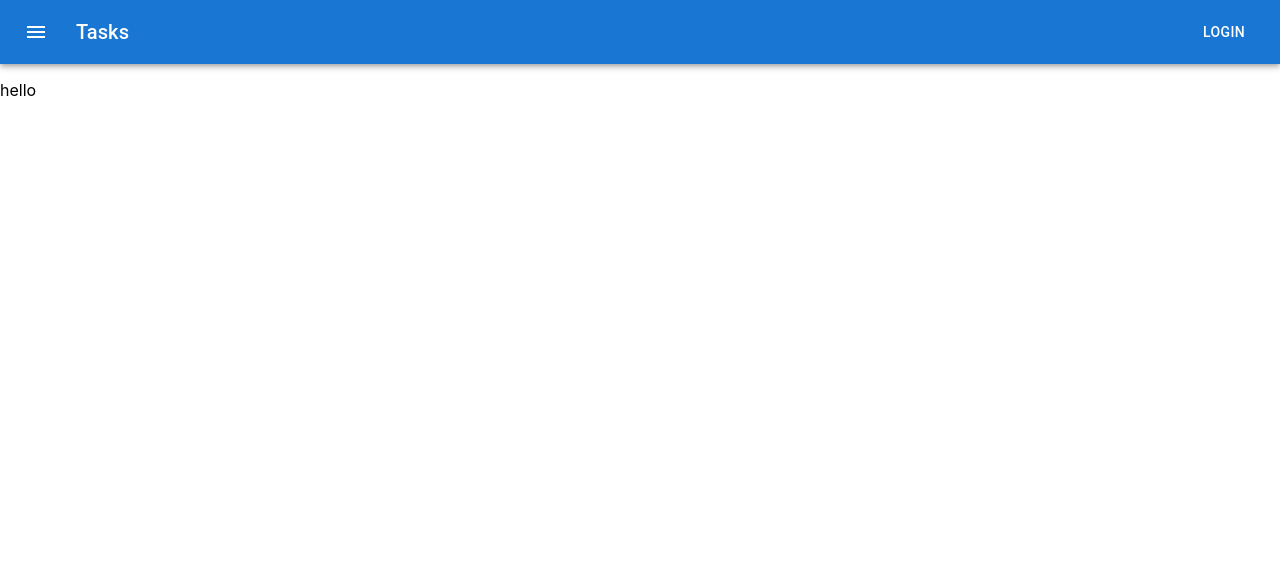
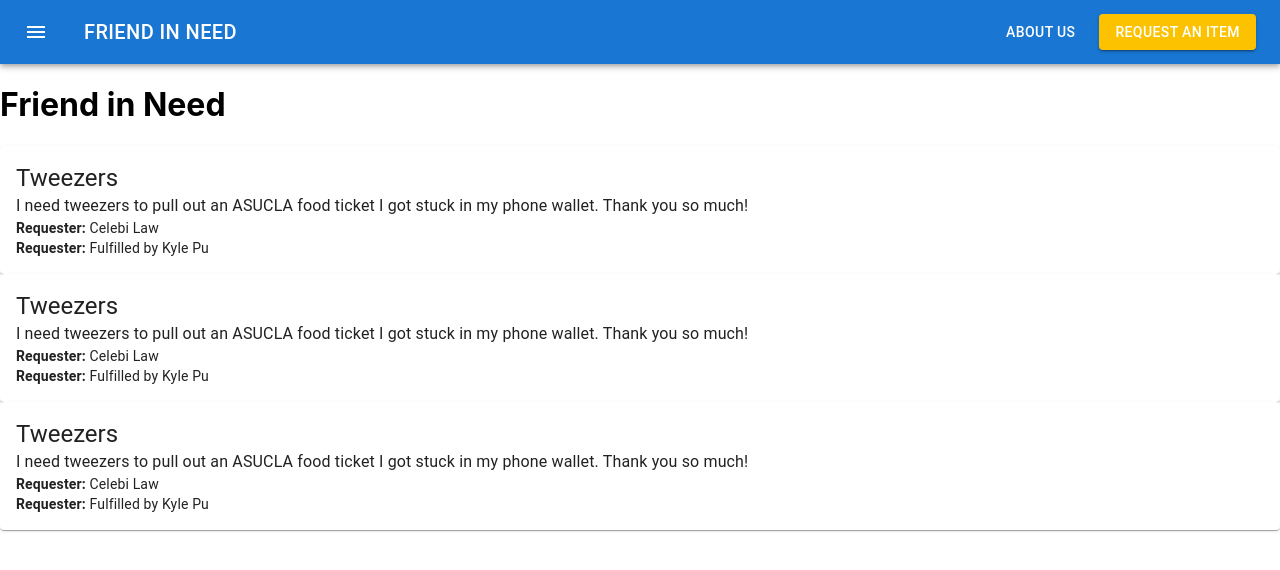
Before and after one commit to celebilaw/lahacks22, a React (Create React App) app in the folder friendinneed/: page / in a window 1280 px wide. Shown: the top 570 px of the page. Built offline with nearby package versions, Linux system fonts and the light colour scheme.

Commit message:
Navbar somewhat working, but need to change links and menuicon

```diff
--- a/friendinneed/src/App.js
+++ b/friendinneed/src/App.js
@@ -4,7 +4,6 @@ import './App.css';
 import HomePage from './components/HomePage'
 import * as db from './config'
 import UserProfile from "./components/UserProfile.js";
-import MainPage from "./components/MainPage.js";
 import Login from "./components/Login.js";
 import Register from "./components/Register.js";
 import Navbar from "./components/NavBar.js";
@@ -16,7 +15,7 @@ function App() {
       <div>
         <Navbar />
         <Routes>
-          <Route path="/" element={0 ? <MainPage /> : <Login /> } />
+          <Route path="/" element={1 ? <HomePage /> : <Login /> } />
           <Route path="/login" element={<Login />} />
           <Route path="/register" element={<Register />} />
           <Route path="/user-profile" element={<UserProfile />} />
--- a/friendinneed/src/components/MainPage.js
+++ /dev/null
@@ -1,12 +0,0 @@
-import HomePage from './HomePage'
-
-
-const MainPage = () => {
-        return (
-            <div>
-            <HomePage />
-            </div>
-        )
-}
-
-export default MainPage;
--- a/friendinneed/src/components/NavBar.js
+++ b/friendinneed/src/components/NavBar.js
@@ -5,6 +5,9 @@ import Typography from '@mui/material/Typography';
 import Button from '@mui/material/Button';
 import IconButton from '@mui/material/IconButton';
 import MenuIcon from '@mui/icons-material/Menu';
+import Stack from '@mui/material/Stack';
+import {Link} from 'react-router-dom';
+import "../css/Navbar.css";
 
 const Navbar = () => {
     return (
@@ -15,15 +18,25 @@ const Navbar = () => {
                         size="large"
                         edge="start"
                         color="inherit"
-                        aria-label="menu"
+                        aria-label="logo"
                         sx={{ mr: 2}}
                     >
+                        {/* friendInNeed Logo */}
                         <MenuIcon />
                     </IconButton>
                     <Typography variant="h6" component="div" sx={{ flexGrow: 1}}>
-                        Tasks
+                        <Button variant="text">
+                            <Link className="navLink navTitle" to="/">friend in need</Link>
+                        </Button>
                     </Typography>
-                    <Button color="inherit">Login</Button>
+                    <Stack direction="row" spacing={2}>
+                        <Button variant="text">
+                            <Link className="navLink" color="inherit" to="/login">About Us</Link>
+                        </Button>
+                        <Button variant="contained" style={{backgroundColor: "#fcc200"}}>
+                            <Link className="navLink" color="inherit" to="/register">Request an Item</Link>
+                        </Button>
+                    </Stack>
                 </Toolbar>
             </AppBar>
         </Box>
--- /dev/null
+++ b/friendinneed/src/css/Navbar.css
@@ -0,0 +1,12 @@
+.navLink {
+    text-decoration: none;
+    color: white;
+}
+
+.navButton {
+    color: #FFD700;
+}
+
+.navTitle {
+    font-size: 20px;
+}
```
Also changed, not shown: 1 other file (tests, documents, lock files or other folders).
